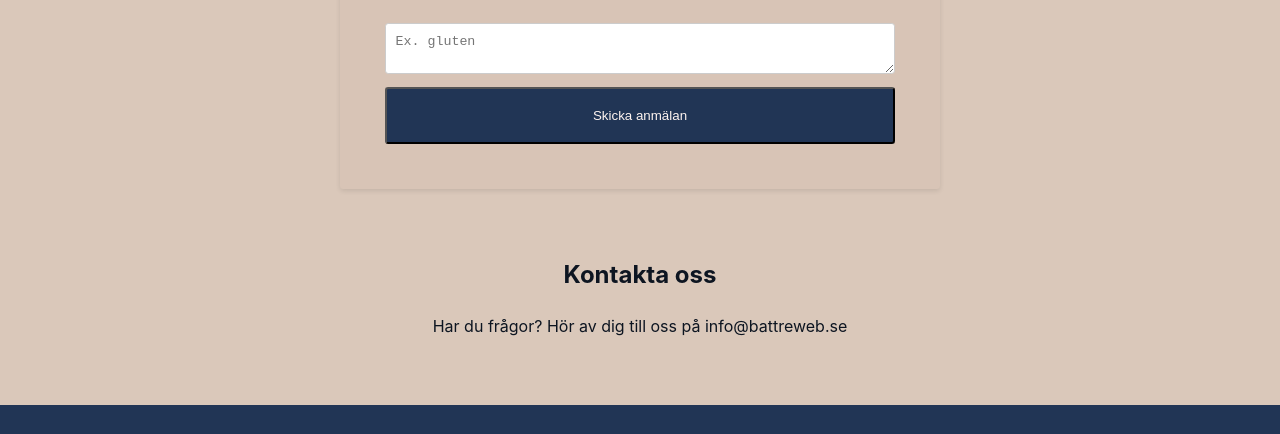
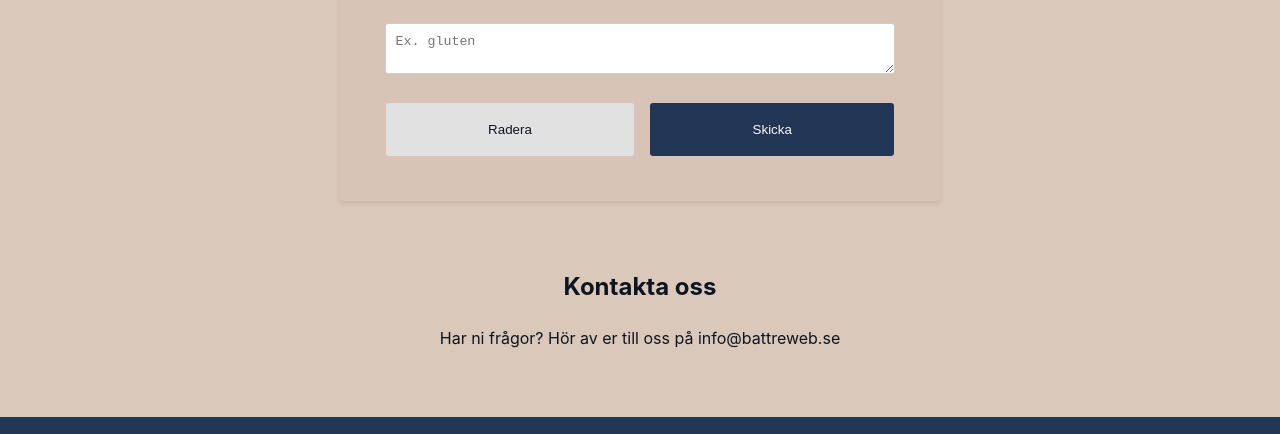
Before and after one commit to antoninadubrovska/better-web, a plain HTML site: page register.html in a window 1280 px wide. Shown: the part 1011-1445 px from the top of the page. Drawn offline with Linux system fonts and the light colour scheme.

Commit message:
Added radera button to register.html

```diff
--- a/register.html
+++ b/register.html
@@ -103,7 +103,13 @@
 
 			<label for="allergies"></label>
 			<textarea name="allergies" id="allergies" placeholder="Ex. gluten"></textarea>
-			<button type="submit" class="btn">Skicka anmälan</button>
+
+			<div class="form-buttons">
+				<button type="reset" class="form-btn reset-btn">Radera</button>
+				<button type="submit" class="form-btn subbmit-btn">Skicka</button>
+
+			  </div>
+
 		  </form>
         </section>
       </section>
@@ -111,7 +117,7 @@
 	  <section class="contact">
 		<h2>Kontakta oss</h2>
 		<p>
-		  Har du frågor? Hör av dig till oss på
+		  Har ni frågor? Hör av er till oss på
 		  <a href="mailto:info@battreweb.se">info@battreweb.se</a>
 		</p>
 	  </section>
--- a/style.css
+++ b/style.css
@@ -17,6 +17,8 @@
   --text-dark: #0d1521;
   --text-light: #fef4f0;
   --text-dark-shadow:#1a2a41;
+  --btn-delete:#e2e1e1;
+  --btn-delete-hover:#d2d0d0;
 
   --radius: 0.2rem;
 }
@@ -445,10 +447,6 @@ address {
 
   }
 
-  /* .footer-section {
-??????????????????????????????????/
-  } */
-
   .footer-section ul li {
     margin-bottom: 0.4rem;
   }
@@ -499,6 +497,43 @@ fieldset {
   display: grid;
   padding: 0.8rem;
 }
+
+.form-buttons {
+	display: flex;
+	flex-direction: column;
+	justify-content: center;
+	gap: 1rem;
+	margin-top: 1rem;
+
+  }
+
+  .form-btn {
+	background: var(--background-two);
+	color: var(--text-light);
+	border: none;
+	padding: 1.2rem 6.4rem;
+	border-radius: var(--radius);
+	cursor: pointer;
+  }
+
+  .form-btn:hover {
+	transform: scale(1.04);
+  }
+
+  .reset-btn {
+	background: var(--btn-delete);
+	color: var(--text-dark);
+  }
+
+  .reset-btn:hover {
+	background: var(--btn-delete-hover);
+  }
+
+  @media (min-width: 700px) {
+	.form-buttons {
+		flex-direction: row;
+	}
+  }
 
 .contact {
 	display: flex;
```
